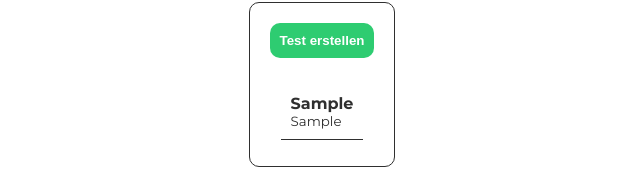
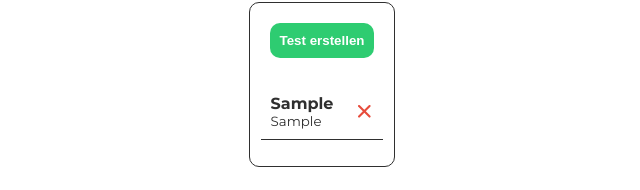
Before and after one commit to maxbischof/vocab-trainer, a React (Create React App) app: page / in a window 1280 px wide. Both pictures are taken after typing "Sample", "Sample" into the empty fields and a click on the button "Wortpaar hinzufügen". Shown: the part 329-519 px from the top of the page, without its empty margins (318-958 px from the left). Built offline with nearby package versions, Linux system fonts and the light colour scheme.

Commit message:
Add delete wordpair button

```diff
--- a/src/components/TestCreator.js
+++ b/src/components/TestCreator.js
@@ -3,6 +3,7 @@ import styled from 'styled-components'
 import TestLink from './TestLink'
 import Button from './ui/Button'
 import Input from './ui/Input'
+import { ReactComponent as DeleteIcon } from '../icons/delete.svg'
 
 export default function TestCreator({ db }) {
   const [words, setWords] = useState([])
@@ -24,6 +25,12 @@ export default function TestCreator({ db }) {
     const newFormInput = { ...formInput }
     newFormInput[language] = event.target.value
     setFormInput(newFormInput)
+  }
+
+  function deleteWord(index) {
+    const newWords = [...words]
+    newWords.splice(index, 1)
+    setWords(newWords)
   }
 
   async function createTest() {
@@ -91,10 +98,15 @@ export default function TestCreator({ db }) {
             <TestPreview>
               <Button onClick={createTest}>Test erstellen</Button>
               <Ul>
-                {words.map((word) => (
+                {words.map((word, index) => (
                   <Li key={word.foreign}>
-                    <b>{word.foreign}</b>
-                    <small>{word.native}</small>
+                    <Wordpair>
+                      <b>{word.foreign}</b>
+                      <small>{word.native}</small>
+                    </Wordpair>
+                    <Icons>
+                      <DeleteIcon onClick={() => deleteWord(index)} />
+                    </Icons>
                   </Li>
                 ))}
               </Ul>
@@ -105,6 +117,19 @@ export default function TestCreator({ db }) {
     </>
   )
 }
+const Wordpair = styled.div`
+  grid-column: 1 / 2;
+  display: flex;
+  flex-direction: column;
+`
+
+const Icons = styled.div`
+  grid-column: 2 / 3;
+  grid-row: 1 / 3;
+  display: grid;
+  align-items: center;
+  margin: 0 0 0 25px;
+`
 
 const Ul = styled.ul`
   list-style-type: none;
@@ -114,8 +139,8 @@ const Ul = styled.ul`
 const Li = styled.li`
   padding: 10px;
   border-bottom: 1px solid var(--text);
-  display: flex;
-  flex-direction: column;
+  display: grid;
+  grid-template-columns: auto 40px;
 `
 
 const StyledTestCreator = styled.div`
```
Also changed, not shown: src/icons/delete.svg (added).
